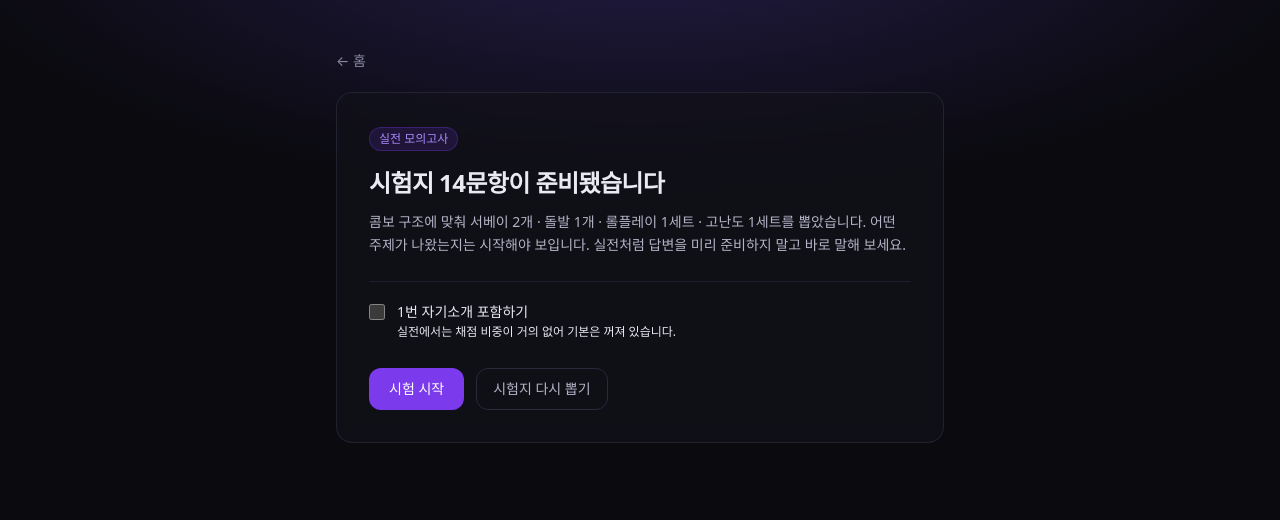
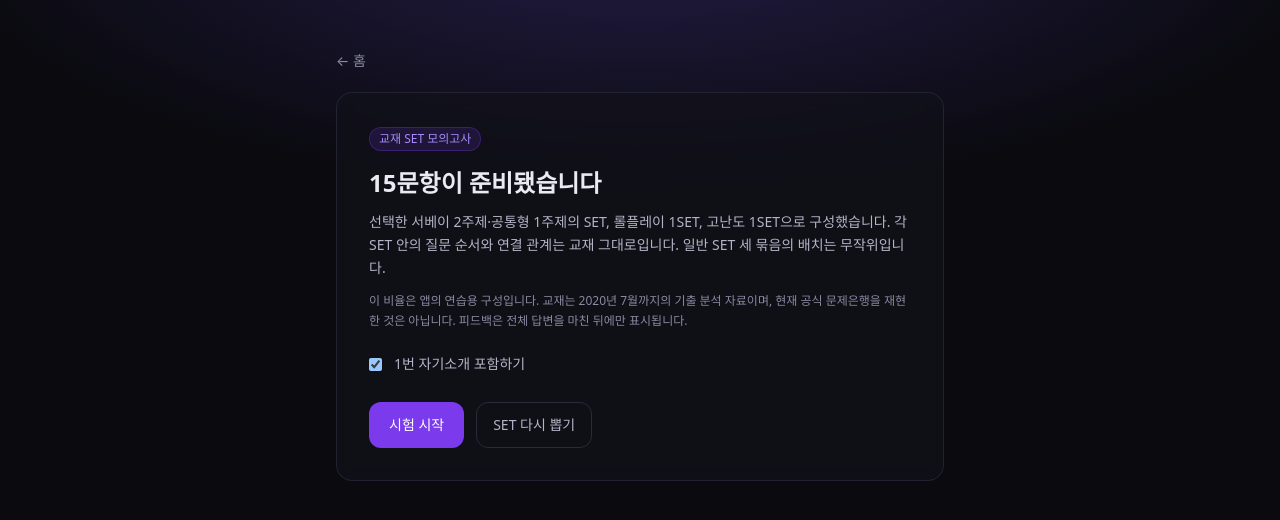
Before and after one commit to KSH0660/Yumi-Opic, a Next.js app: page /exam in a window 1280 px wide. Shown: the top 520 px of the page. Built offline with nearby package versions, Linux system fonts and the light colour scheme.

Commit message:
Route SET-specific practice and report unsupported surveys without fallback

```diff
--- a/src/components/ExamPageClient.tsx
+++ b/src/components/ExamPageClient.tsx
@@ -1,159 +1,54 @@
 "use client";
-
 import Link from "next/link";
 import { useSearchParams } from "next/navigation";
 import { useCallback, useEffect, useState } from "react";
 import type { Exam } from "@/lib/types";
 import { allTopics, topicById } from "@/data";
-import {
-  buildFullExam,
-  buildPracticeExam,
-  buildSingleQuestion,
-} from "@/lib/exam";
+import { buildFullExam, buildPracticeExam, buildSetPractice, buildSingleQuestion } from "@/lib/exam";
 import { loadSettings } from "@/lib/storage";
 import { Badge, Card } from "./ui";
 import ExamRunner from "./ExamRunner";
 
-type Mode = "full" | "practice" | "single";
-
 export default function ExamPageClient() {
   const params = useSearchParams();
-  const mode = (params.get("mode") ?? "full") as Mode;
+  const mode = params.get("mode") ?? "full";
   const topicId = params.get("topic");
-  const practiceCount = Number(params.get("count") ?? 5);
-
+  const setId = params.get("set");
   const [exam, setExam] = useState<Exam | null>(null);
   const [started, setStarted] = useState(mode !== "full");
-  const [includeIntro, setIncludeIntro] = useState(false);
+  const [includeIntro, setIncludeIntro] = useState(true);
   const [error, setError] = useState<string | null>(null);
-
-  const build = useCallback(
-    (withIntro: boolean) => {
-      setError(null);
+  const build = useCallback((withIntro: boolean) => {
+    setError(null);
+    try {
       if (mode === "practice") {
+        if (setId) { setExam(buildSetPractice(setId)); return; }
         const topic = topicId ? topicById.get(topicId) : undefined;
-        if (!topic) {
-          setError("주제를 찾을 수 없습니다.");
-          return;
-        }
-        setExam(buildPracticeExam(topic, Number.isFinite(practiceCount) ? practiceCount : 5));
+        if (!topic) throw new Error("이 주제는 현재 교재 SET 목록에 없습니다. SET 목록에서 다시 선택해 주세요.");
+        setExam(buildPracticeExam(topic));
         return;
       }
-      if (mode === "single") {
-        setExam(buildSingleQuestion(allTopics));
-        return;
-      }
-      const settings = loadSettings();
-      setExam(
-        buildFullExam({
-          enabledSurveyIds: settings.enabledSurveyIds,
-          includeIntro: withIntro,
-        }),
-      );
-    },
-    [mode, topicId, practiceCount],
-  );
-
-  // 랜덤 추첨은 클라이언트에서만 돌려 서버·클라이언트 렌더 불일치를 피한다
-  useEffect(() => {
-    build(includeIntro);
-    // includeIntro 는 시작 버튼에서 직접 넘긴다
-    // eslint-disable-next-line react-hooks/exhaustive-deps
-  }, [build]);
-
-  if (error) {
-    return (
-      <main className="mx-auto max-w-3xl px-5 pt-16">
-        <p className="text-sm text-rose-300">{error}</p>
-        <Link href="/" className="mt-4 inline-block text-sm text-accent-400">
-          ← 홈으로
-        </Link>
-      </main>
-    );
-  }
-
-  if (!exam) {
-    return (
-      <main className="mx-auto max-w-3xl px-5 pt-16 text-sm text-ink-400">
-        시험지를 준비하는 중…
-      </main>
-    );
-  }
-
-  const title =
-    mode === "practice"
-      ? `주제별 연습 · ${exam.items[0]?.topicKo ?? ""}`
-      : mode === "single"
-        ? "랜덤 1문제"
-        : "실전 모의고사";
-
-  if (!started) {
-    return (
-      <main className="mx-auto w-full max-w-2xl px-5 pb-24 pt-12 sm:px-8">
-        <Link href="/" className="text-sm text-ink-400 transition hover:text-ink-100">
-          ← 홈
-        </Link>
-        <Card className="animate-fade-up mt-5 p-6 sm:p-8">
-          <Badge tone="accent">실전 모의고사</Badge>
-          <h1 className="mt-4 text-2xl font-semibold tracking-tight">
-            시험지 {exam.items.length}문항이 준비됐습니다
-          </h1>
-          <p className="mt-3 text-sm leading-relaxed text-ink-300">
-            콤보 구조에 맞춰 서베이 2개 · 돌발 1개 · 롤플레이 1세트 ·
-            고난도 1세트를 뽑았습니다. 어떤 주제가 나왔는지는 시작해야 보입니다.
-            실전처럼 답변을 미리 준비하지 말고 바로 말해 보세요.
-          </p>
-
-          <div className="mt-6 space-y-3 border-t border-ink-800 pt-5">
-            <label className="flex cursor-pointer items-start gap-3 text-sm">
-              <input
-                type="checkbox"
-                checked={includeIntro}
-                onChange={(e) => {
-                  setIncludeIntro(e.target.checked);
-                  build(e.target.checked);
-                }}
-                className="mt-0.5 h-4 w-4 accent-[var(--color-accent-500)]"
-              />
-              <span>
-                <span className="text-ink-200">1번 자기소개 포함하기</span>
-                <span className="mt-0.5 block text-xs text-ink-500">
-                  실전에서는 채점 비중이 거의 없어 기본은 꺼져 있습니다.
-                </span>
-              </span>
-            </label>
-          </div>
-
-          <div className="mt-7 flex flex-wrap gap-3">
-            <button
-              type="button"
-              onClick={() => setStarted(true)}
-              className="rounded-xl bg-accent-600 px-5 py-2.5 text-sm font-medium text-white transition hover:bg-accent-500"
-            >
-              시험 시작
-            </button>
-            <button
-              type="button"
-              onClick={() => build(includeIntro)}
-              className="rounded-xl border border-ink-700 px-4 py-2.5 text-sm text-ink-300 transition hover:border-ink-600 hover:text-ink-100"
-            >
-              시험지 다시 뽑기
-            </button>
-          </div>
-        </Card>
-      </main>
-    );
-  }
-
-  return (
-    <ExamRunner
-      key={exam.id}
-      exam={exam}
-      title={title}
-      onRegenerate={() => {
-        build(includeIntro);
-        setStarted(mode !== "full");
-      }}
-    />
-  );
+      if (mode === "single") { setExam(buildSingleQuestion(allTopics)); return; }
+      if (mode !== "full") throw new Error("지원하지 않는 연습 모드입니다.");
+      setExam(buildFullExam({ enabledSurveyIds: loadSettings().enabledSurveyIds, includeIntro: withIntro }));
+    } catch (cause) {
+      setExam(null);
+      setError(cause instanceof Error ? cause.message : "시험지를 구성하지 못했습니다.");
+    }
+  }, [mode, topicId, setId]);
+  useEffect(() => { setStarted(mode !== "full"); build(true); }, [build, mode]);
+  if (error) return <main className="mx-auto max-w-3xl px-5 pt-16"><p role="alert" className="text-sm text-amber-300">{error}</p><Link href="/" className="mt-4 inline-block text-sm text-accent-400">← 서베이 설정</Link><Link href="/topics" className="ml-6 text-sm text-accent-400">교재 SET 목록 →</Link></main>;
+  if (!exam) return <main className="mx-auto max-w-3xl px-5 pt-16 text-sm text-ink-400">교재 SET으로 시험지를 구성하는 중…</main>;
+  const title = mode === "practice" ? `교재 SET 연습 · ${exam.items[0]?.topicKo ?? ""}` : mode === "single" ? "교재 랜덤 1문제" : "교재 SET 모의고사";
+  if (!started) return <main className="mx-auto w-full max-w-2xl px-5 pb-24 pt-12 sm:px-8">
+    <Link href="/" className="text-sm text-ink-400">← 홈</Link>
+    <Card className="mt-5 p-6 sm:p-8"><Badge tone="accent">교재 SET 모의고사</Badge><h1 className="mt-4 text-2xl font-semibold">{exam.items.length}문항이 준비됐습니다</h1>
+      <p className="mt-3 text-sm leading-relaxed text-ink-300">선택한 서베이 2주제·공통형 1주제의 SET, 롤플레이 1SET, 고난도 1SET으로 구성했습니다. 각 SET 안의 질문 순서와 연결 관계는 교재 그대로입니다. 일반 SET 세 묶음의 배치는 무작위입니다.</p>
+      <p className="mt-3 text-xs leading-relaxed text-ink-400">이 비율은 앱의 연습용 구성입니다. 교재는 2020년 7월까지의 기출 분석 자료이며, 현재 공식 문제은행을 재현한 것은 아닙니다. 피드백은 전체 답변을 마친 뒤에만 표시됩니다.</p>
+      {exam.notices?.map((notice) => <p key={notice} className="mt-3 text-xs leading-relaxed text-amber-300">{notice}</p>)}
+      <label className="mt-6 flex cursor-pointer items-center gap-3 text-sm text-ink-300"><input type="checkbox" checked={includeIntro} onChange={(e) => { setIncludeIntro(e.target.checked); build(e.target.checked); }} />1번 자기소개 포함하기</label>
+      <div className="mt-7 flex flex-wrap gap-3"><button type="button" onClick={() => setStarted(true)} className="rounded-xl bg-accent-600 px-5 py-3 text-sm font-medium text-white">시험 시작</button><button type="button" onClick={() => build(includeIntro)} className="rounded-xl border border-ink-700 px-4 py-3 text-sm text-ink-300">SET 다시 뽑기</button></div>
+    </Card>
+  </main>;
+  return <ExamRunner key={exam.id} exam={exam} title={title} onRegenerate={() => { build(includeIntro); setStarted(mode !== "full"); }} />;
 }
```
